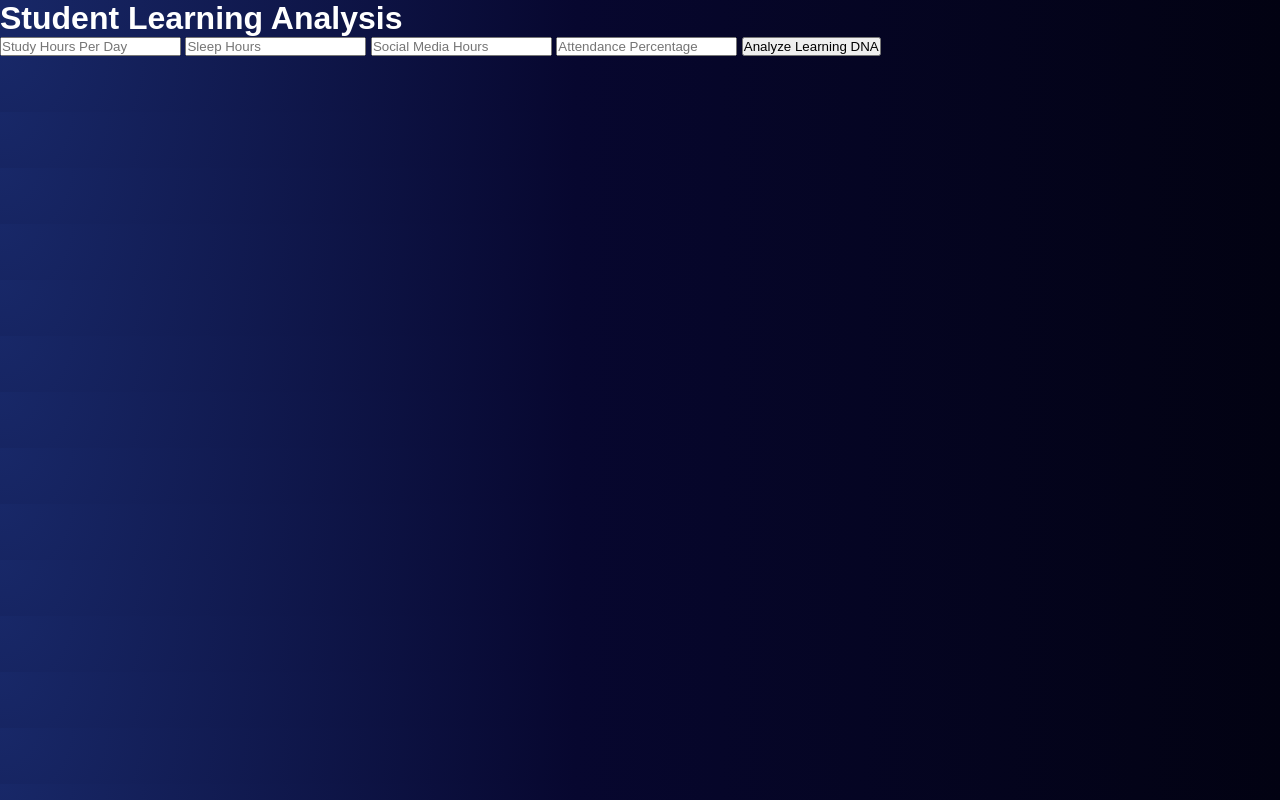
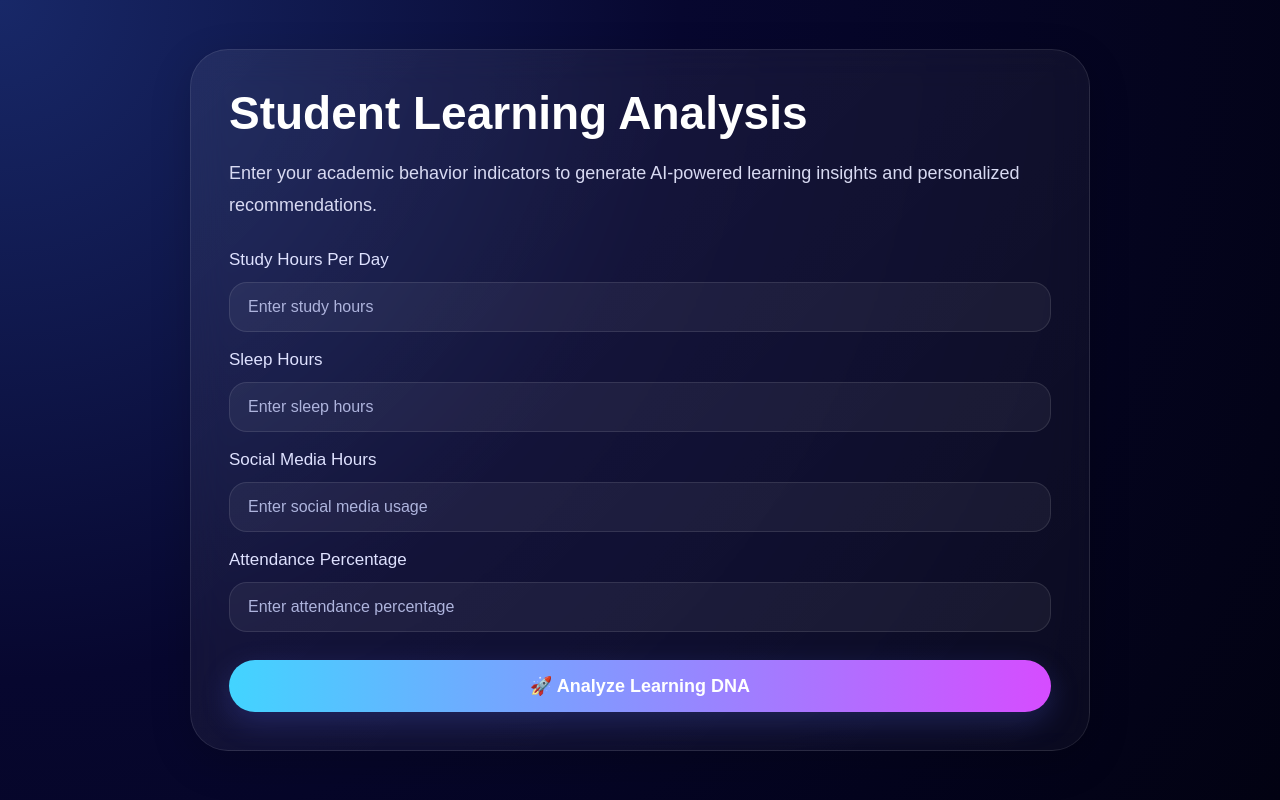
Before and after one commit to kashvi-aiml/new.dna-ai-learning-analyzer, a Flask app: page /analysis in a window 1280 px wide. Run offline with Flask 3, Linux system fonts and the light colour scheme; parts of the project's set-up code (start-up, migrations or seed data) failed here and were passed over.

Commit message:
Improved landing page and analysis dashboard UI

```diff
--- /dev/null
+++ b/static/analysis.css
@@ -0,0 +1,181 @@
+*{
+    margin:0;
+    padding:0;
+    box-sizing:border-box;
+    font-family:"Poppins",sans-serif;
+}
+
+body{
+
+    min-height:100vh;
+
+    background:
+    radial-gradient(circle at top left,
+    #182868 0%,
+    #07072f 45%,
+    #020212 100%);
+
+    color:white;
+
+    overflow-x:hidden;
+}
+
+.analysis-container{
+
+    min-height:100vh;
+
+    display:flex;
+
+    justify-content:center;
+    align-items:center;
+
+    padding:40px 30px;
+}
+
+.analysis-card{
+
+    width:100%;
+    max-width:900px;
+
+    padding:38px;
+
+    border-radius:38px;
+
+    background:
+    linear-gradient(
+    135deg,
+    rgba(255,255,255,0.07),
+    rgba(255,255,255,0.03));
+
+    border:
+    1px solid rgba(255,255,255,0.10);
+
+    backdrop-filter:blur(18px);
+
+    box-shadow:
+    0 12px 40px rgba(0,0,0,0.18);
+}
+
+.analysis-card h1{
+
+    font-size:46px;
+
+    line-height:1.1;
+
+    margin-bottom:18px;
+
+    font-weight:800;
+}
+
+.analysis-card p{
+
+    font-size:18px;
+
+    line-height:1.8;
+
+    color:#d8daf2;
+
+    margin-bottom:28px;
+}
+
+.analysis-form{
+
+    display:flex;
+
+    flex-direction:column;
+
+    gap:18px;
+}
+
+.input-group{
+
+    display:flex;
+
+    flex-direction:column;
+
+    gap:12px;
+}
+
+.input-group label{
+
+    font-size:17px;
+
+    font-weight:500;
+
+    color:#dfe2ff;
+}
+
+.input-group input{
+
+    width:100%;
+
+    padding:15px 18px;
+
+    border-radius:18px;
+
+    border:
+    1px solid rgba(255,255,255,0.10);
+
+    background:
+    rgba(255,255,255,0.05);
+
+    color:white;
+
+    font-size:16px;
+
+    outline:none;
+
+    transition:0.3s ease;
+}
+
+.input-group input:focus{
+
+    border-color:
+    rgba(110,130,255,0.45);
+
+    box-shadow:
+    0 0 18px rgba(110,130,255,0.18);
+}
+
+.input-group input::placeholder{
+
+    color:#aeb4dd;
+}
+
+.submit-btn{
+
+    margin-top:10px;
+
+    padding:15px;
+
+    border:none;
+
+    border-radius:60px;
+
+    font-size:18px;
+
+    font-weight:600;
+
+    color:white;
+
+    cursor:pointer;
+
+    background:
+    linear-gradient(
+    to right,
+    #42d4ff,
+    #d64cff);
+
+    box-shadow:
+    0 10px 30px rgba(90,110,255,0.22);
+
+    transition:0.3s ease;
+}
+
+.submit-btn:hover{
+
+    transform:translateY(-3px);
+
+    box-shadow:
+    0 15px 40px rgba(90,110,255,0.35);
+}
--- a/templates/analysis.html
+++ b/templates/analysis.html
@@ -8,8 +8,7 @@
 
     <title>Analysis</title>
 
-    <link rel="stylesheet"
-    href="{{ url_for('static', filename='style.css') }}">
+   <link rel="stylesheet" href="{{ url_for('static', filename='analysis.css') }}">
 
 </head>
 
@@ -17,41 +16,49 @@
 
 <div class="analysis-container">
 
-    <h1>Student Learning Analysis</h1>
+    <div class="analysis-card">
 
-    <form action="/analyze" method="POST">
+        <h1>Student Learning Analysis</h1>
 
-        <input
-        type="number"
-        name="study_hours"
-        placeholder="Study Hours Per Day"
-        required>
+        <p>
+            Enter your academic behavior indicators to generate
+            AI-powered learning insights and personalized recommendations.
+        </p>
 
-        <input
-        type="number"
-        name="sleep_hours"
-        placeholder="Sleep Hours"
-        required>
+        <form action="/analyze" method="POST" class="analysis-form">
 
-        <input
-        type="number"
-        name="social_media"
-        placeholder="Social Media Hours"
-        required>
+            <div class="input-group">
+                <label>Study Hours Per Day</label>
+                <input type="number" name="study_hours"
+                placeholder="Enter study hours" required>
+            </div>
 
-        <input
-        type="number"
-        name="attendance"
-        placeholder="Attendance Percentage"
-        required>
+            <div class="input-group">
+                <label>Sleep Hours</label>
+                <input type="number" name="sleep_hours"
+                placeholder="Enter sleep hours" required>
+            </div>
 
-        <button type="submit">
-            Analyze Learning DNA
-        </button>
+            <div class="input-group">
+                <label>Social Media Hours</label>
+                <input type="number" name="social_media"
+                placeholder="Enter social media usage" required>
+            </div>
 
-    </form>
+            <div class="input-group">
+                <label>Attendance Percentage</label>
+                <input type="number" name="attendance"
+                placeholder="Enter attendance percentage" required>
+            </div>
+
+            <button type="submit" class="submit-btn">
+                🚀 Analyze Learning DNA
+            </button>
+
+        </form>
+
+    </div>
 
 </div>
 
 </body>
-</html>
--- a/templates/index.html
+++ b/templates/index.html
@@ -6,7 +6,7 @@
     <meta name="viewport" content="width=device-width, initial-scale=1.0">
     <title>AI Learning DNA</title>
 
-    <link rel="stylesheet" href="{{ url_for('static', filename='style.css') }}">
+    <link rel="stylesheet" href="{{ url_for('static', filename='landing.css') }}">
 
     <link href="https://fonts.googleapis.com/css2?family=Poppins:wght@300;400;500;600;700;800&display=swap" rel="stylesheet">
 </head>
```
Also changed, not shown: static/landing.css (added, +263 -0 lines).
